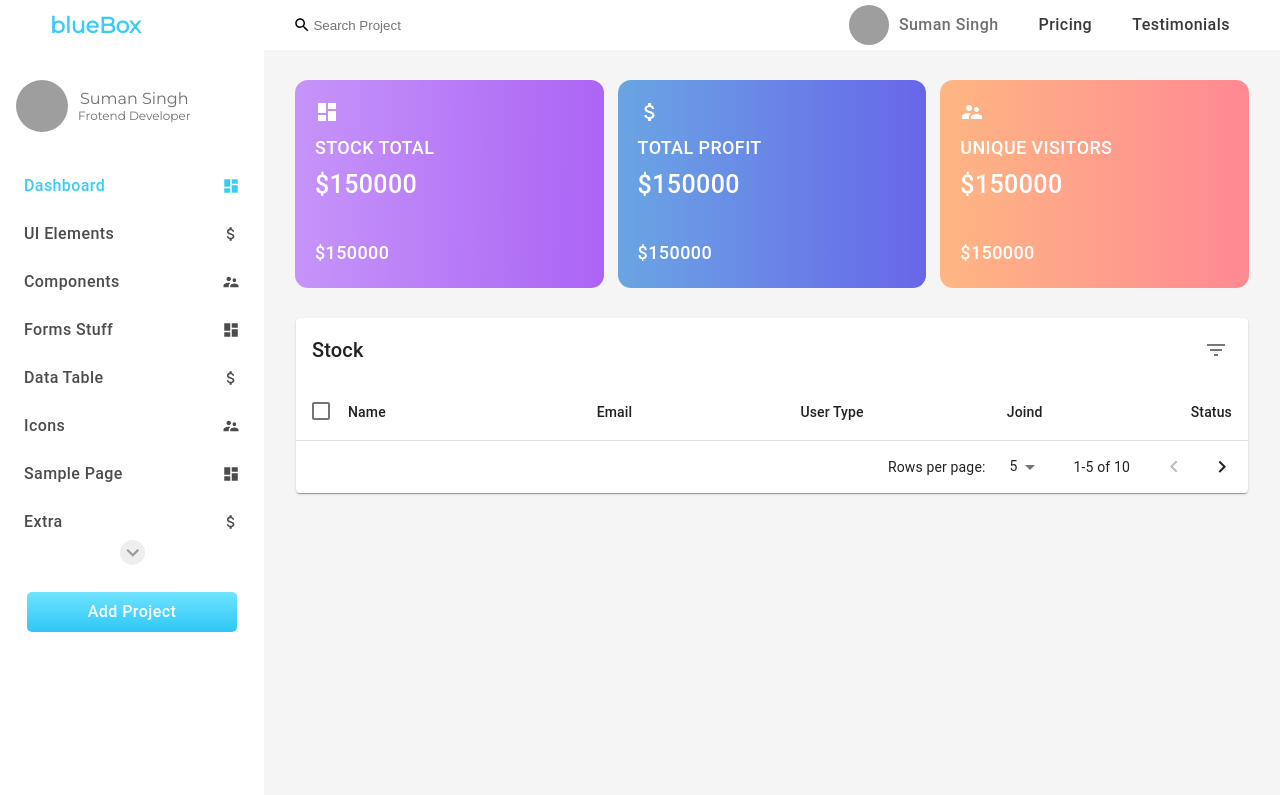
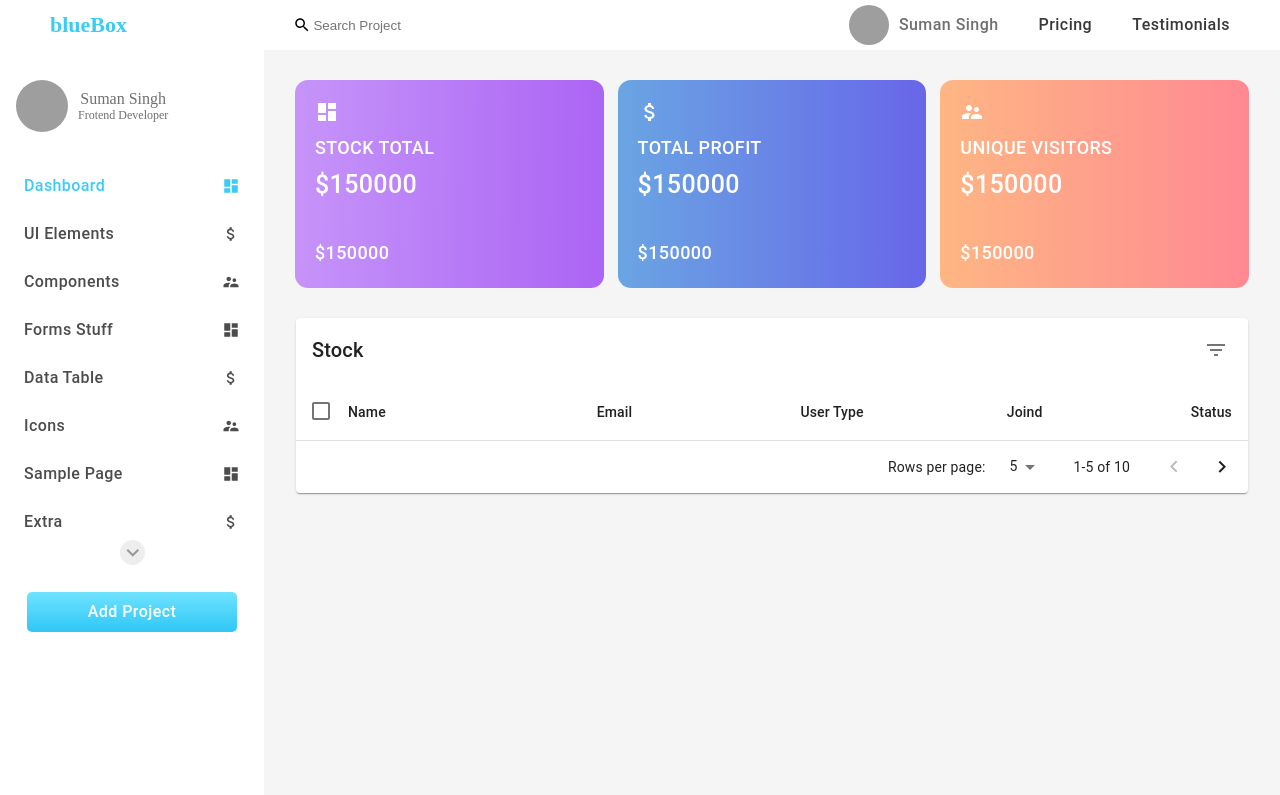
Before and after one commit to suman7063/InfoKeev, a React app: page public/index.html in a window 1280 px wide. Built offline with nearby package versions, Linux system fonts and the light colour scheme; grey boxes are pictures that could not be loaded.

Commit message:
Changes added fot hosting second time

```diff
--- a/public/index.html
+++ b/public/index.html
@@ -25,7 +25,7 @@
       Learn how to configure a non-root public URL by running `npm run build`.
     -->
     <title>React App</title>
-    <link href="https://fonts.googleapis.com/css?family=Montserrat" rel="stylesheet" type="text/css" />
+    <!-- <link href="https://fonts.googleapis.com/css?family=Montserrat" rel="stylesheet" type="text/css" /> -->
   </head>
   <body>
     <noscript>You need to enable JavaScript to run this app.</noscript>
```
